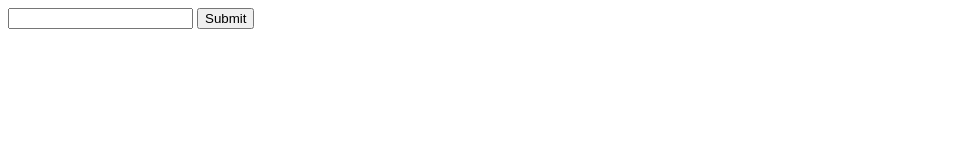
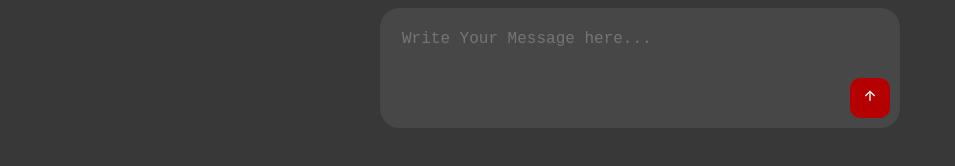
Before and after one commit to kiyotho/gemini-simple-chatbot, a plain HTML site: page frontend/index.html in a window 1280 px wide. Shown: the whole page, without its empty margins (0-955 px from the left). Drawn offline with Linux system fonts and the light colour scheme.

Commit message:
making the input container elegant

```diff
--- a/frontend/index.css
+++ b/frontend/index.css
@@ -0,0 +1,67 @@
+body{
+    background-color: rgb(57, 56, 56);
+
+}
+
+.input-contianer{
+    display: flex;
+    flex-direction: column;
+    width: 500px;
+    margin-left: auto;
+    margin-right: auto;
+    background-color: rgb(71, 71, 71);
+    padding: 10px;
+    border-radius: 20px;
+}
+
+#button-el{
+    padding: 10px 10px ;
+    background: rgb(181, 0, 0);
+    color: white;
+    outline: none;
+    border: none;
+    font-family:'Segoe UI', Tahoma, Geneva, Verdana, sans-serif;
+    font-weight: bold;
+    border-radius: 10px;
+    width: 40px;
+    margin-left: auto;
+}
+
+
+textarea {
+  background: transparent;
+  border: none;
+  outline: none;
+  color: white;
+  font-size: 16px;
+  resize: none;
+  width: 100%;
+  margin: 10px;
+  overflow: hidden;
+  box-sizing: border-box;
+  max-height: 200px;
+  overflow-y: auto;
+}
+
+textarea::-webkit-scrollbar {
+  width: 4px;
+
+}
+
+textarea::-webkit-scrollbar-track {
+  background: transparent;
+
+}
+
+textarea::-webkit-scrollbar-thumb {
+  background: rgb(120, 120, 120);
+  border-radius: 10px;
+}
+
+.input-contianer:hover{
+    border: 0.3px solid rgb(120, 120, 120);
+}
+
+.input-contianer:focus-within {
+    border: 0.3px solid rgb(120, 120, 120);
+}
--- a/frontend/index.html
+++ b/frontend/index.html
@@ -1,9 +1,19 @@
 <!DOCTYPE html>
 <html>
+    <link rel="stylesheet" href="index.css">
     <body>
         <div id="container"></div>
-        <input type="text" id="input-el">
-        <button id="button-el">Submit</button>
+
+        <div class="input-contianer" tabindex="0">
+            <textarea type="text" id="input-el" placeholder="Write Your Message here..."></textarea>
+            <button id="button-el">
+                <svg xmlns="http://www.w3.org/2000/svg" width="16" height="16" viewBox="0 0 24 24" fill="none" stroke="white" stroke-width="2">
+                        <line x1="12" y1="19" x2="12" y2="5"/>
+                        <polyline points="5 12 12 5 19 12"/>
+                </svg>
+            </button>
+        </div>
+
         <script src='index.js'></script>
     </body>
 </html>
--- a/frontend/index.js
+++ b/frontend/index.js
@@ -22,6 +22,12 @@ async function changeChat(userInput){
 
 buttonEl.addEventListener('click', () => {
     const value = inputEl.value
+    inputEl.value = ''
     changeChat(value)
 
 })
+
+inputEl.addEventListener('input', () => {
+  inputEl.style.height = 'auto'
+  inputEl.style.height = inputEl.scrollHeight + 'px'
+})
```
